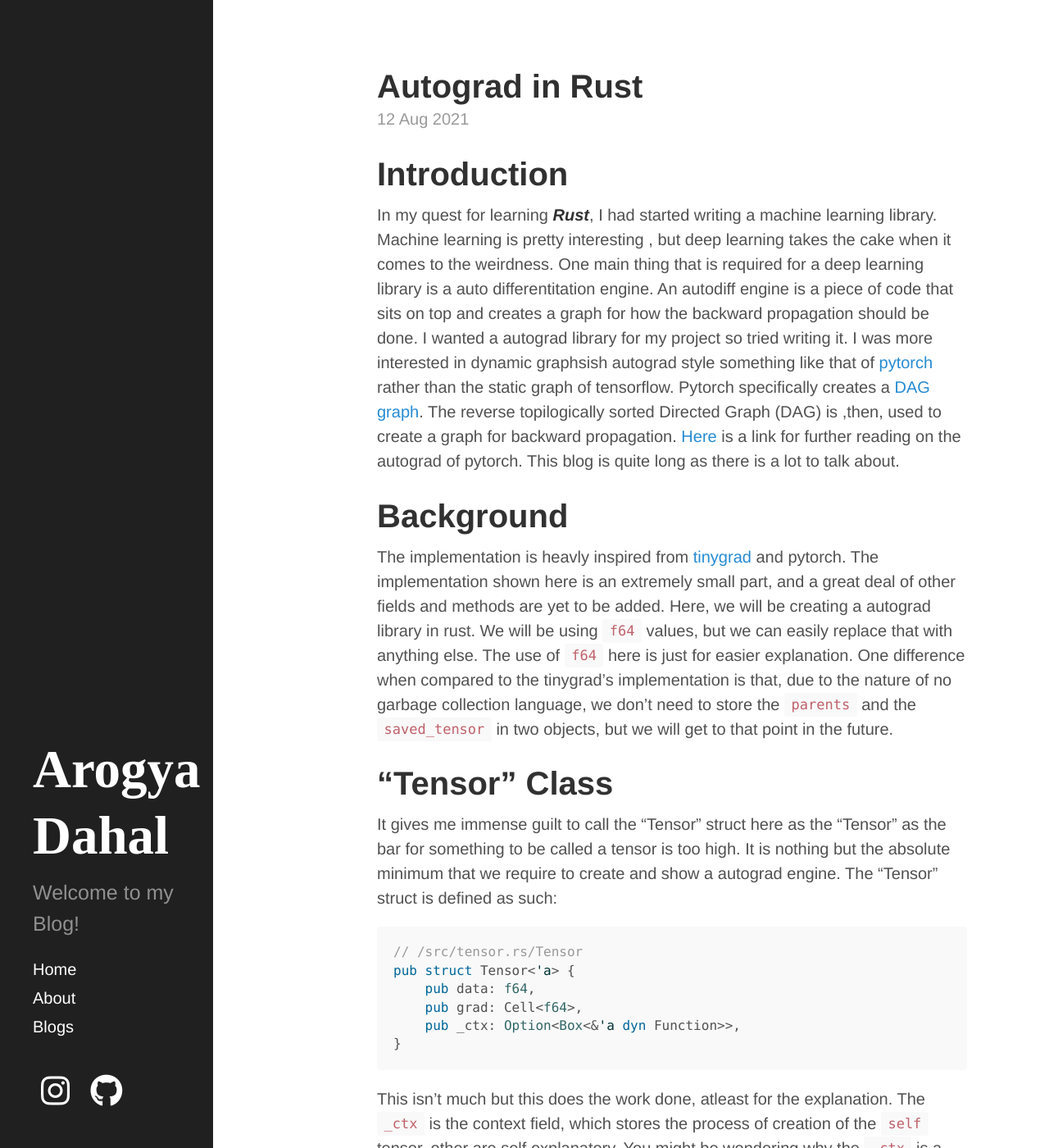
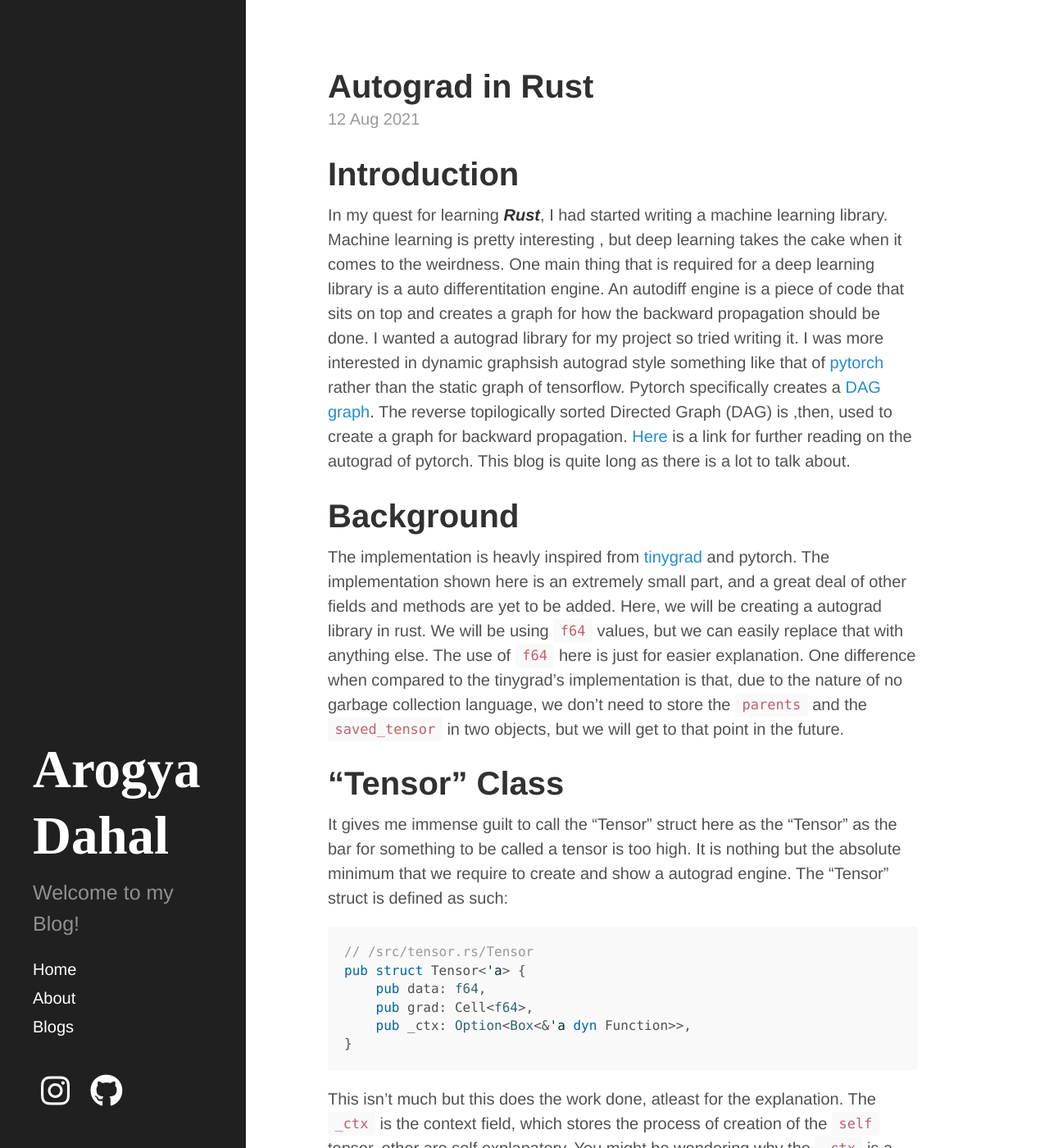
Before and after one commit to arogyad/arogyad.github.io, a Jekyll site: the page built from index.html, in a window 1280 px wide and 1400 px high. Shown: the whole window at 82% size. Built offline with Jekyll 4.4.1, drawn with Linux system fonts in a browser that asks for light colours; nearby versions of some CDN libraries; some web fonts are replaced; the list of posts is cut into pages by our own code.

Commit message:
Update hyde.css

```diff
--- a/public/css/hyde.css
+++ b/public/css/hyde.css
@@ -65,7 +65,7 @@ html {
     top: 0;
     left: 0;
     bottom: 0;
-    width: 13rem;
+    width: 15rem;
     text-align: left;
   }
 }
@@ -129,14 +129,14 @@ a.sidebar-nav-item:focus {
 @media (min-width: 48em) {
   .content {
     max-width: 38rem;
-    margin-left: 20rem;
+    margin-left: 17rem;
     margin-right: 2rem;
   }
 }
 
 @media (min-width: 64em) {
   .content {
-    margin-left: 22rem;
+    margin-left: 19rem;
     margin-right: 4rem;
   }
 }
```
